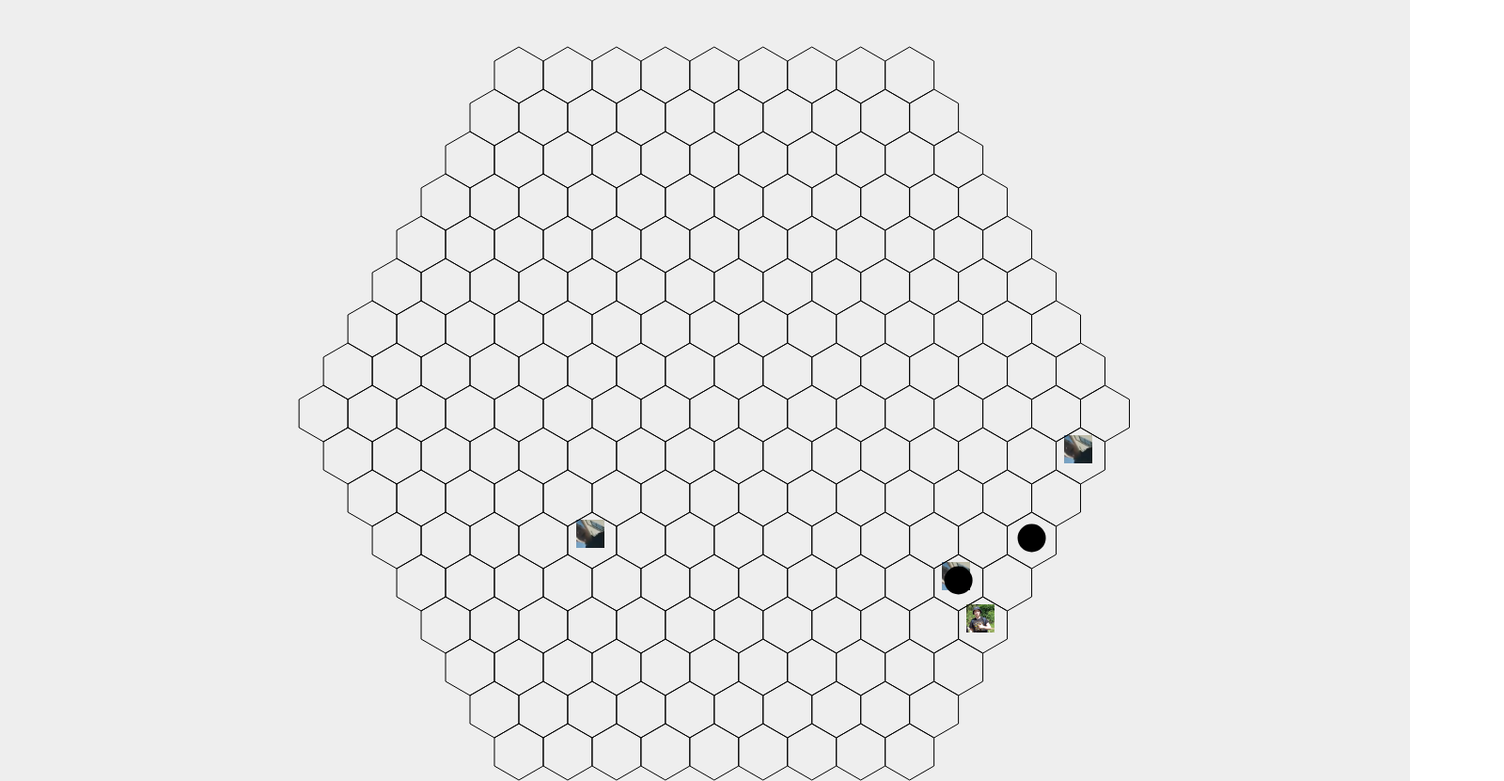
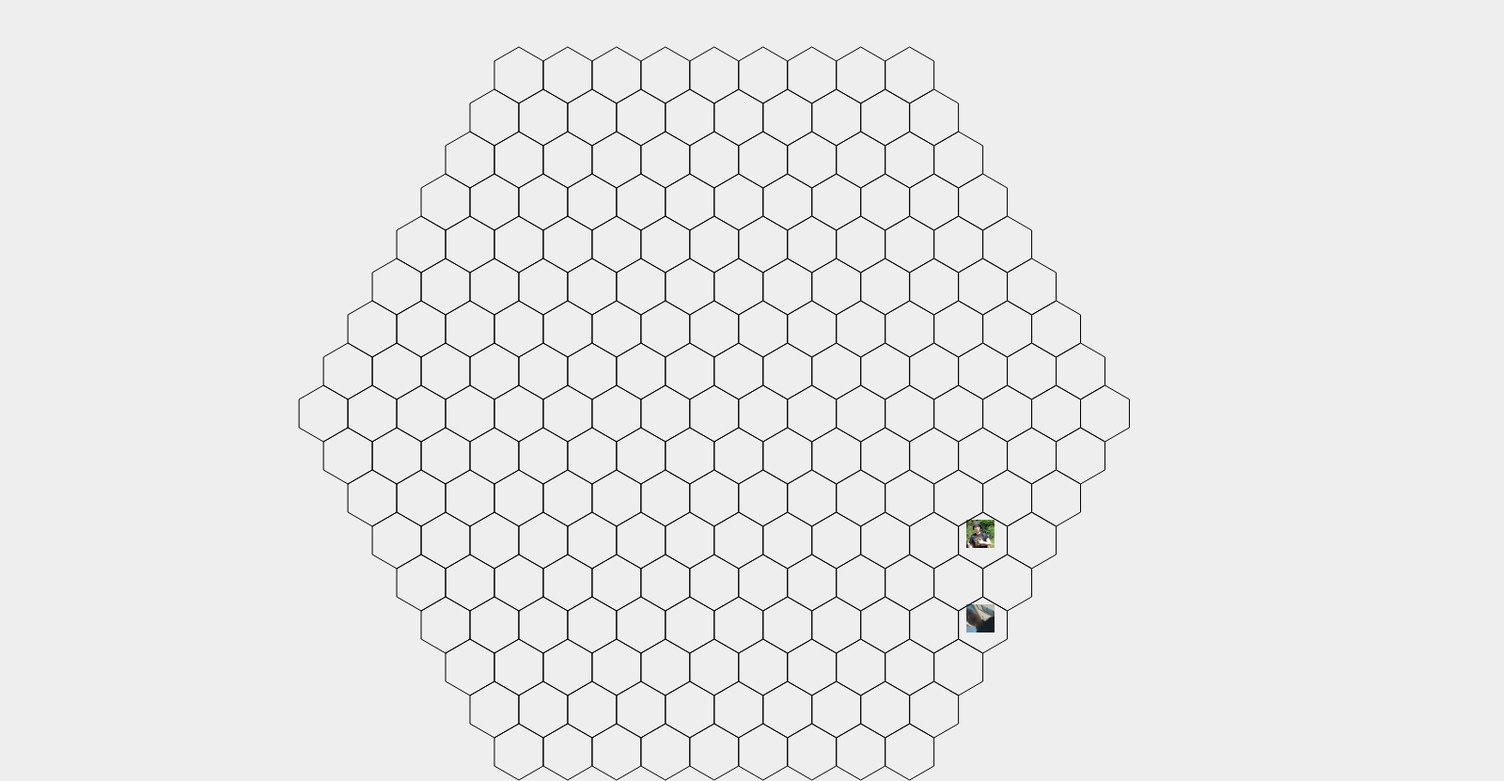
Before and after one commit to VoicelessCavernInhabitant/cone.ai, a plain HTML site: page index.html in a window 1280 px wide. Shown: the top 831 px of the page at 94% size, 1600 px wide, since content can reach past the window. Drawn offline with Linux system fonts and the light colour scheme.

Commit message:
nothing works but I'm committing just in case the next attemp ends even worse

```diff
--- a/index.html
+++ b/index.html
@@ -16,7 +16,7 @@
     </style>
   </head>
   <body>
-    <canvas id ="myCanvas" width="1500" height="1000"></canvas>
+    <canvas id ="myCanvas" width="1600" height="900"></canvas>
 
     <script type = "text/javascript" src = "main.js"></script>
 
--- a/main.js
+++ b/main.js
@@ -124,22 +124,36 @@ function findCords(pos, startx, starty, size) {
       (posOnRow(pos) - (8 - Math.abs(9 - row)) / 2 - 1 / 3) +
     startx;
   y = starty - ((row - 1 / 2) * size * 3) / 2;
+
   return [x, y];
+}
+
+function findPosFromCords(x, y, startx, starty, size) {
+  let row = ((starty - y) / size / 3) * 2 + 1 / 2;
+  let posOnRow =
+    (x - startx) / Math.sqrt(3) / size +
+    (8 - Math.sqrt(9 - row)) / 2 +
+    1 / 3 -
+    1 / 2;
+  let expPos = 0;
+  for (let i = 1; i < row; i++) {
+    expPos += 9 + 8 - Math.abs(9 - i);
+  }
+  return Math.round(expPos + posOnRow);
 }
 
 function loadPieces() {
   pieceList.forEach((value, key) => {
-    const [first, second] = findCords(key, x, y, radius);
-    console.log(first, second);
+    const [first, second] = findCords(key, startx, starty, size);
     value.img.addEventListener("load", () => {
-      ctx.drawImage(value.img, first, second, radius, radius);
+      ctx.drawImage(value.img, first, second, size, size);
     });
   });
 }
 
 function displayMoves(selectedPiece) {
   selectedPiece.validMoves.forEach((move) => {
-    const [first, second] = findCords(move, x, y, radius);
+    const [first, second] = findCords(move, startx, starty, size);
     ctx.beginPath();
     ctx.arc(
       first + (radius * Math.sqrt(3)) / 3,
@@ -234,22 +248,39 @@ class Pawn2 extends Piece {
   }
 }
 
-const radius = 30;
-const x = 500;
-const y = 800;
-drawField(x, y, 30);
+var selectedPiece = 0;
+const startx = 500;
+const starty = 800;
+const size = 30;
+
+/* document.addEventListener("mousedown", function (e) {
+  const x = e.pageX;
+  const y = e.pageY;
+  var square = findPosFromCords(x, y, startx, starty, size);
+  console.log("clicked at", square);
+  if (selectedPiece == 0 && pieceList.has(square)) {
+    selectedPiece = pieceList.get(square);
+  }
+}); */
+
+function gameLoop() {
+  ctx.clearRect(0, 0, 1600, 900);
+  drawField(startx, starty, 30);
+  loadPieces();
+  if (selectedPiece) {
+    selectedPiece.getMoves();
+    displayMoves(selectedPiece);
+  }
+}
 
 pawn1 = new Pawn1("white");
 pawn2 = new Pawn2("black");
-pawn1_2 = new Pawn1("black");
-pawn1_3 = new Pawn1("white");
 
-pieceList.set(60, pawn1);
-pieceList.set(42, pawn2);
-pieceList.set(100, pawn1_2);
-pieceList.set(54, pawn1_3);
+pieceList.set(42, pawn1);
+pieceList.set(68, pawn2);
+gameLoop();
 
-loadPieces();
-
-pawn2.getMoves(42);
-displayMoves(pawn2);
+for (let i = 1; i < 218; i++) {
+  var [x, y] = findCords(i, startx, starty, size);
+  console.log(findPosFromCords(x, y, startx, starty, size));
+}
```
